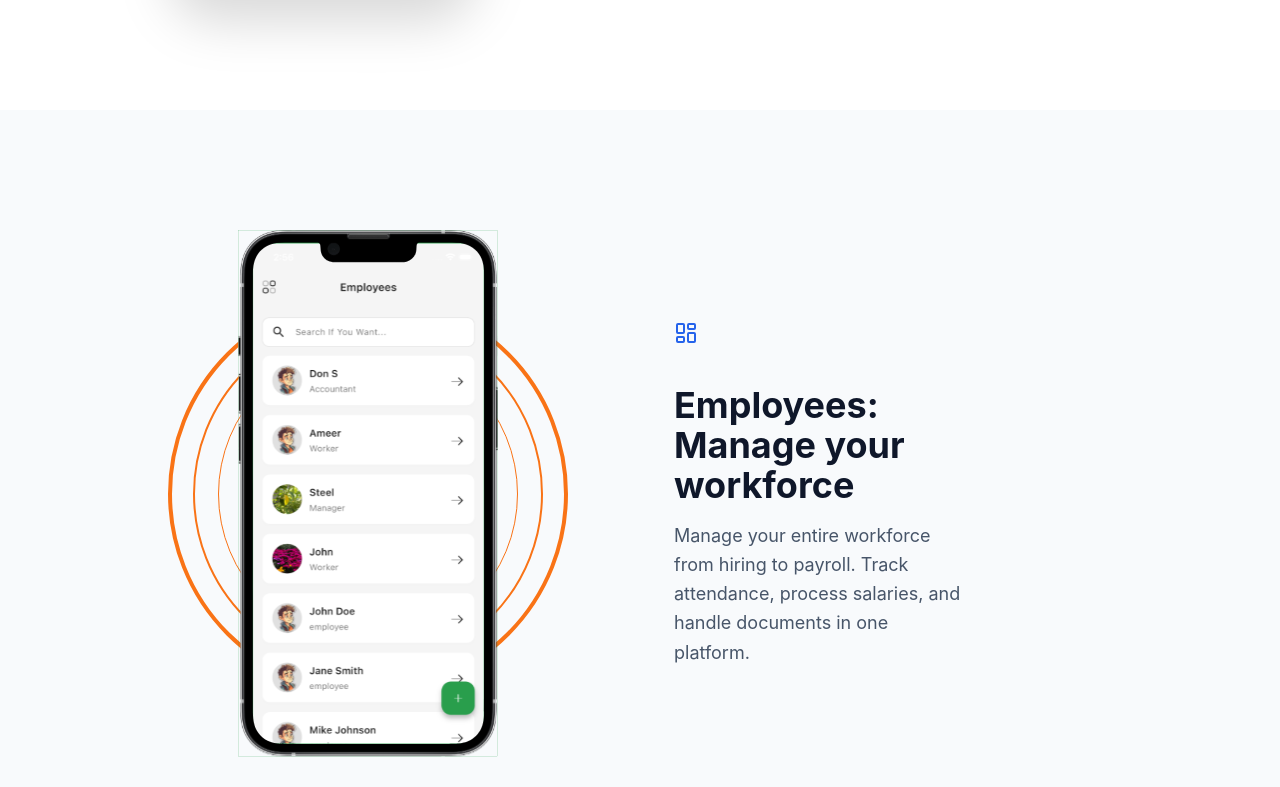
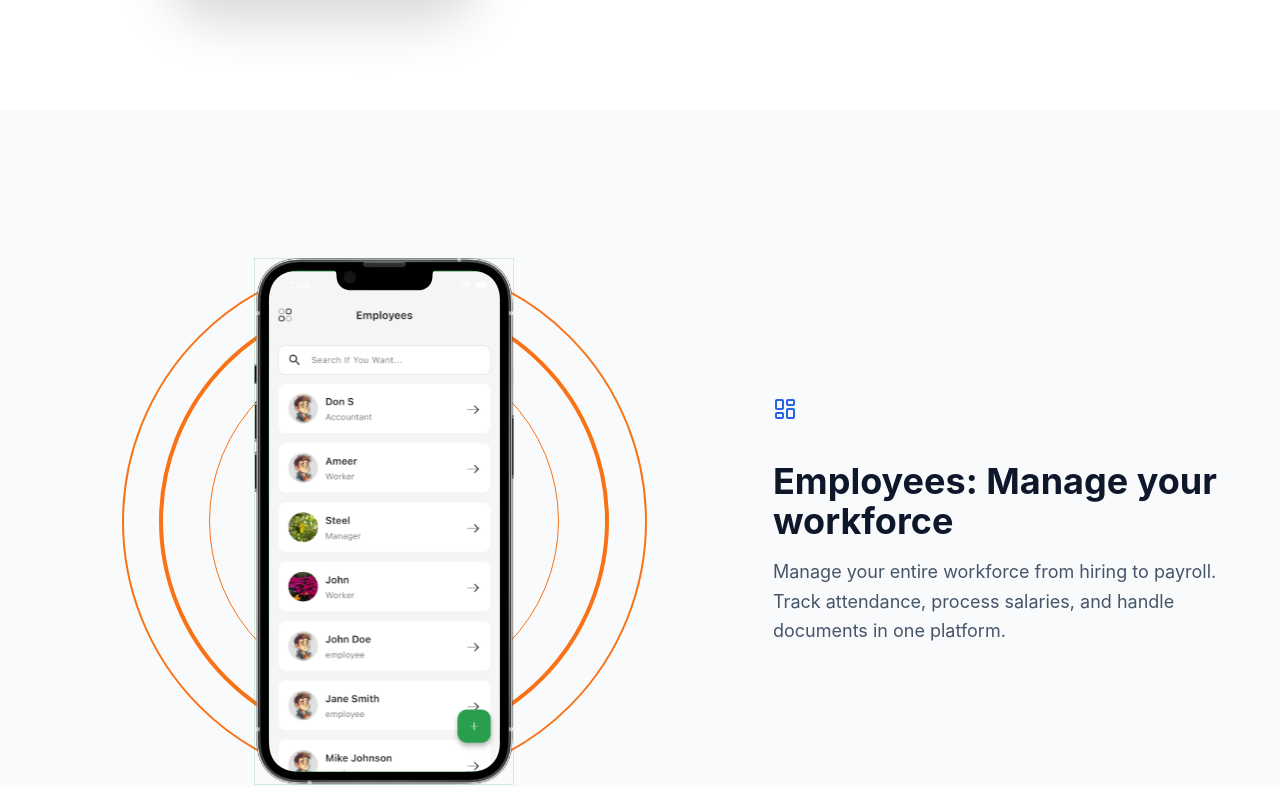
Before and after one commit to Shameerpc5029/construction-manager-landing, a React (Vite) app: page / in a window 1280 px wide. Shown: the part 762-1549 px from the top of the page. Built offline with nearby package versions, Linux system fonts and the light colour scheme.

Commit message:
feat: Adjust Features section layout, spacing, and circle styling for improved responsiveness across various screen sizes.

```diff
--- a/src/components/sections/Features.jsx
+++ b/src/components/sections/Features.jsx
@@ -120,7 +120,7 @@ const Features = () => {
     }, []);
 
     return (
-        <section id="features" className="py-20 bg-slate-50 overflow-hidden">
+        <section id="features" className="py-20 lg:py-24 bg-slate-50 overflow-hidden">
             <div className="container mx-auto px-4 md:px-0 relative">
 
                 {/* Slider Window */}
@@ -135,15 +135,14 @@ const Features = () => {
 
 
 
-                                <div className="flex flex-col md:flex-row items-center justify-center gap-12 md:gap-24 w-full">
+                                <div className="flex flex-col xl:flex-row items-center justify-center gap-12 xl:gap-16 2xl:gap-20 w-full">
                                     {/* Left: Phone + Circles */}
-                                    <div className="relative flex-shrink-0">
+                                    <div className="relative flex-shrink-0 md:min-h-[450px] xl:min-h-[550px] 2xl:min-h-[600px] md:flex md:items-center md:justify-center xl:w-[650px] 2xl:w-[800px]">
                                         {/* Circles */}
                                         <div className="absolute inset-0 flex items-center justify-center z-0">
-                                            <div className={`absolute w-[200px] h-[200px] md:w-[300px] md:h-[300px] rounded-full border ${item.borderColorInner}`} />
-                                            <div className={`absolute w-[250px] h-[250px] md:w-[350px] md:h-[350px] rounded-full border-2 ${item.borderColorInner}`} />
-                                            <div className={`absolute w-[300px] h-[3000px] md:w-[400px] md:h-[400px] rounded-full border-4 ${item.borderColorInner}`} />
-
+                                            <div className={`absolute w-[340px] h-[340px] md:w-[450px] md:h-[450px] xl:w-[450px] xl:h-[450px] 4xl:w-[400px] 4xl:h-[400px] rounded-full border-4 ${item.borderColorOuter}`} />
+                                            <div className={`absolute w-[300px] h-[300px] md:w-[450px] md:h-[450px] xl:w-[525px] xl:h-[525px] 2xl:w-[550px] 2xl:h-[550px] rounded-full border-2 ${item.borderColorOuter}`} />
+                                            <div className={`absolute w-[260px] h-[260px] md:w-[350px] md:h-[350px] rounded-full border ${item.borderColorInner}`} />
                                         </div>
 
                                         {/* Phone Mockup */}
@@ -157,7 +156,7 @@ const Features = () => {
                                     </div>
 
                                     {/* Right: Text */}
-                                    <div className="max-w-md flex flex-col items-start text-left px-4 md:px-20">
+                                    <div className="max-w-md flex flex-col items-center text-center xl:items-start xl:text-left px-4 xl:px-0 2xl:px-20">
                                         <div className="mb-2">
                                             {/* Logo Icon */}
                                             <div className="w-12 h-12  items-center justify-center mb-2">
```
